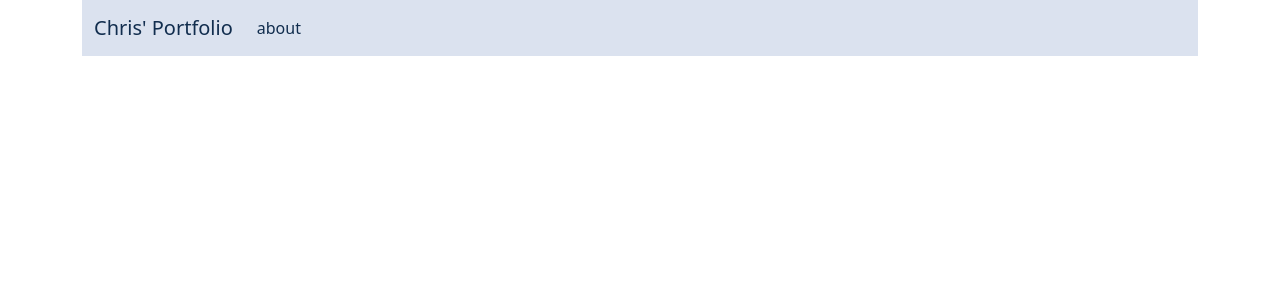
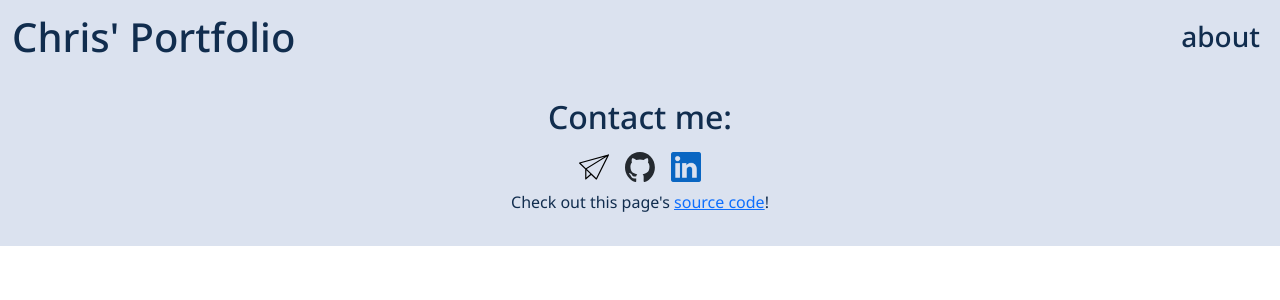
Before and after one commit to Nahdar/WebPortfolio, a Flask app: page / in a window 1280 px wide. Shown: the top 300 px of the page. Run offline with Flask 3, Linux system fonts and the light colour scheme; some libraries are stand-ins or nearby versions.

Commit message:
add base.html.jinja with navbar and footer

```diff
--- a/static/style.css
+++ b/static/style.css
@@ -1,3 +1,12 @@
+body {
+    font-family: "Noto Sans";
+}
+
+.logo {
+    width: 30px;
+    height: 30px;
+}
+
 .bg-white {
     background-color: #F9F7F7;
 }
--- a/templates/about.html.jinja
+++ b/templates/about.html.jinja
@@ -0,0 +1,4 @@
+{% extends "base.html.jinja" %}
+{% block content %}
+
+{% endblock content %}
--- /dev/null
+++ b/templates/base.html.jinja
@@ -0,0 +1,46 @@
+<!DOCTYPE html>
+<html lang="en">
+<head>
+    <meta charset="UTF-8">
+    <title>Chris' Portfolio</title>
+    {{ bootstrap.load_css() }}
+    <link rel="stylesheet" href="{{ url_for('static', filename='style.css') }}">
+    <link rel="preconnect" href="https://fonts.googleapis.com">
+    <link rel="preconnect" href="https://fonts.gstatic.com" crossorigin>
+    <link href="https://fonts.googleapis.com/css2?family=Noto+Sans:ital,wght@0,100..900;1,100..900&display=swap" rel="stylesheet">
+</head>
+
+<body class="white">
+
+    <nav class="navbar navbar-expand-lg bg-blue-light">
+        <div class="container-fluid">
+            <a class="navbar-brand navy" href="{{ url_for('home') }}"><h1>Chris' Portfolio</h1></a>
+            <div class="justify-content-end">
+                <ul class="navbar-nav me-auto mb-2 mb-lg-0">
+                    <li class="nav-item">
+                        <a class="nav-link navy" href="{{ url_for('about') }}"><h3>about</h3></a>
+                    </li>
+                </ul>
+            </div>
+        </div>
+    </nav>
+
+    <div id="content" class="">{% block content %}{% endblock content %}</div>
+
+    <footer class="bg-blue-light py-2">
+        <div class="container-lg flex-column">
+            <div class="d-flex justify-content-center my-2">
+                <h2 class="navy">Contact me:</h2>
+            </div>
+            <div class="d-flex justify-content-center my-2">
+                <a href="mailto:christian02@hotmail.com"><img class="logo mx-2" src="{{ url_for('static', filename='logos/mail.svg') }}" alt="Email logo"></a>
+                <a href="https://github.com/Nahdar"><img class="logo mx-2" src="{{ url_for('static', filename='logos/github.svg') }}" alt="Github logo"></a>
+                <a href="https://www.linkedin.com/in/nahdar/"><img class="logo mx-2" src="{{ url_for('static', filename='logos/linkedin.png') }}" alt="Linkedin logo"></a>
+            </div>
+            <div class="d-flex justify-content-center my-2">
+                <p class="navy">Check out this page's <a href="https://github.com/Nahdar/WebPortfolio">source code</a>!</p>
+            </div>
+        </div>
+    </footer>
+</body>
+</html>
--- a/templates/home.html.jinja
+++ b/templates/home.html.jinja
@@ -1,27 +1,4 @@
-<!DOCTYPE html>
-<html lang="en">
-    <head>
-        <meta charset="UTF-8">
-        <title>Chris' Portfolio</title>
-        {{ bootstrap.load_css() }}
-        <link rel="stylesheet" href="{{ url_for('static', filename='style.css') }}">
-    </head>
-    <header>
-        <div class="container-lg">
-            <nav class="navbar navbar-expand-lg bg-blue-light">
-                <div class="container-fluid">
-                    <a class="navbar-brand navy" href="{{ url_for('home') }}">Chris' Portfolio</a>
-                    <ul class="navbar-nav me-auto mb-2 mb-lg-0">
-                        <li class="nav-item">
-                            <a class="nav-link navy" href="{{ url_for('about') }}">about</a>
-                        </li>
-                    </ul>
-                </div>
-            </nav>
-        </div>
-    </header>
+{% extends "base.html.jinja" %}
+{% block content %}
 
-    <body class="white">
-
-    </body>
-</html>
+{% endblock content %}
```
Also changed, not shown: static/logos/github.svg (added), static/logos/linkedin.png (added), static/logos/mail.svg (added).
